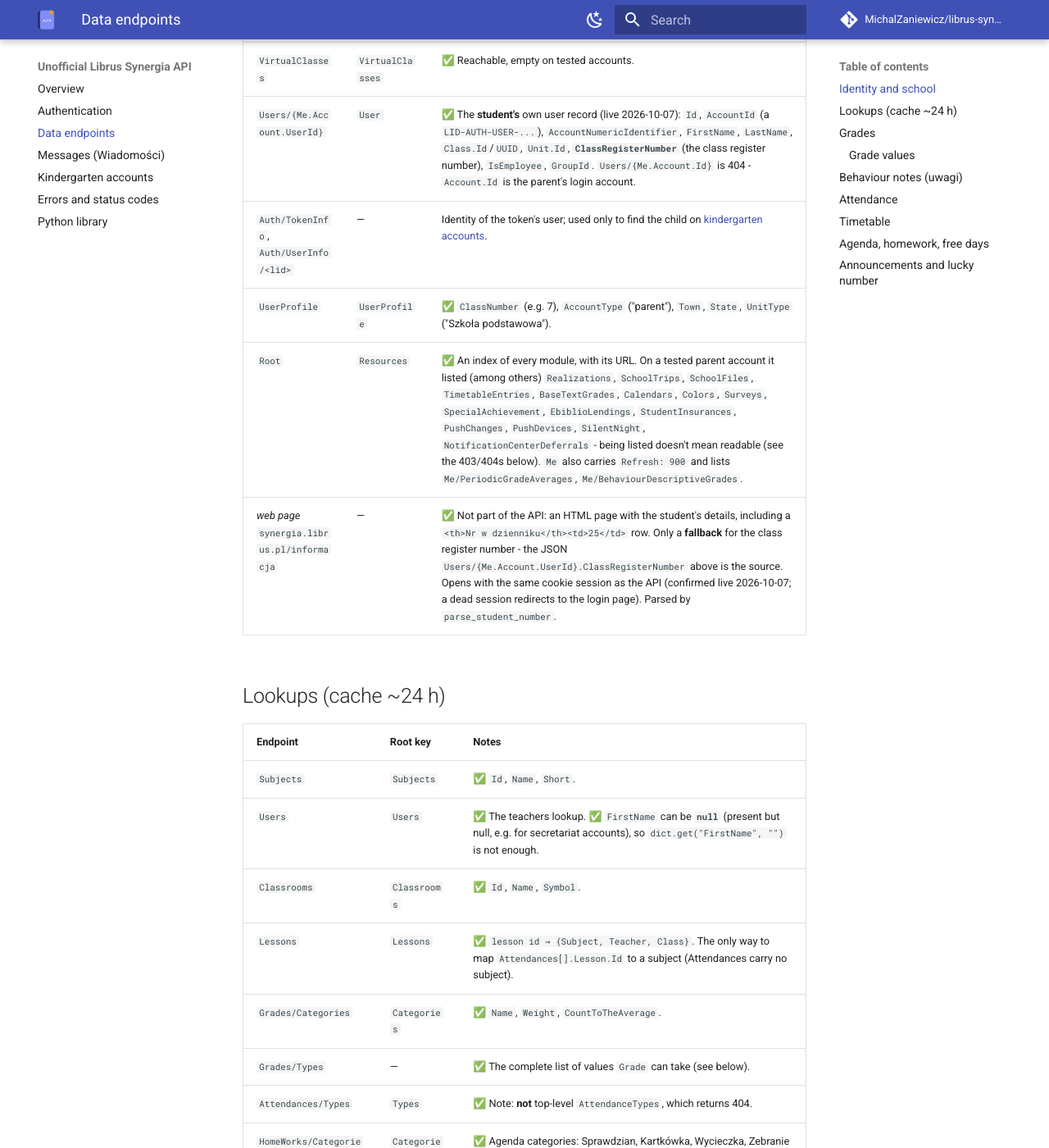
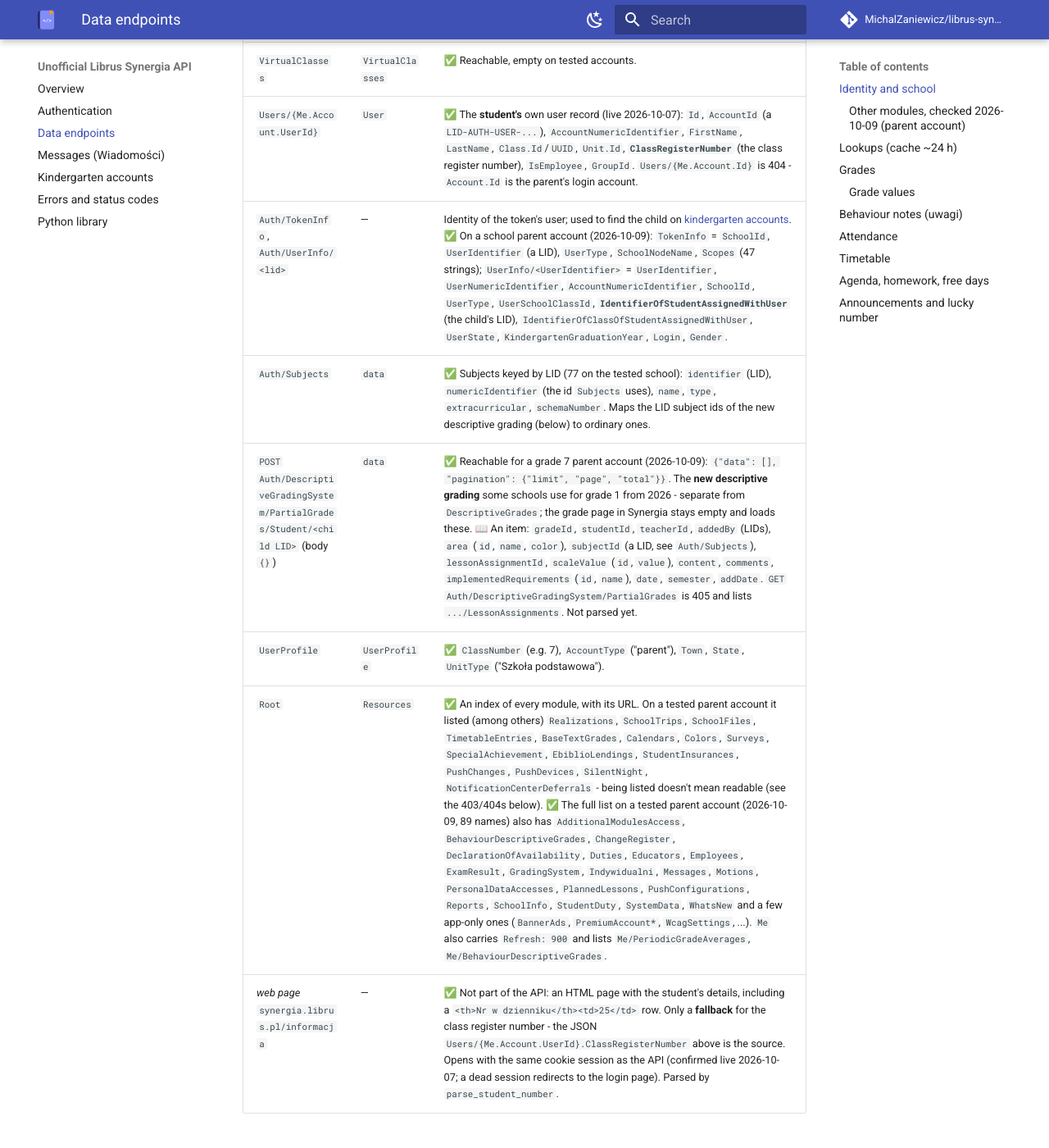
Before and after one commit to MichalZaniewicz/librus-synergia, an MkDocs documentation site: the page built from docs/endpoints.md, in a window 1280 px wide and 1400 px high, scrolled down 901 px. Shown: the whole window at 82% size. Built offline with MkDocs 1.6.1 and Material for MkDocs 9.7.7, drawn with Linux system fonts in a browser that asks for light colours; comment, search, counter and statistics services are not loaded; some of the changed text lies outside the part shown.

Commit message:
API notes: new descriptive grading (PartialGrades), Auth/Subjects, more modules, timetable day param, Wiadomosci senders/receivers and read receipts - checked live
Co-Authored-By: Claude Opus 5.5 <noreply@anthropic.com>

```diff
--- a/docs/endpoints.md
+++ b/docs/endpoints.md
@@ -30,10 +30,27 @@ Two things apply to every endpoint:
 | `Units` | — | ✅ School configuration: `GradesSettings.{Standard,Point,Descriptive}GradesEnabled`, bell schedule (`LessonsRange`), behaviour-points settings. |
 | `VirtualClasses` | `VirtualClasses` | ✅ Reachable, empty on tested accounts. |
 | `Users/{Me.Account.UserId}` | `User` | ✅ The **student's** own user record (live 2026-10-07): `Id`, `AccountId` (a `LID-AUTH-USER-...`), `AccountNumericIdentifier`, `FirstName`, `LastName`, `Class.Id`/`UUID`, `Unit.Id`, **`ClassRegisterNumber`** (the class register number), `IsEmployee`, `GroupId`. `Users/{Me.Account.Id}` is 404 - `Account.Id` is the parent's login account. |
-| `Auth/TokenInfo`, `Auth/UserInfo/<lid>` | — | Identity of the token's user; used only to find the child on [kindergarten accounts](kindergarten.md). |
+| `Auth/TokenInfo`, `Auth/UserInfo/<lid>` | — | Identity of the token's user; used to find the child on [kindergarten accounts](kindergarten.md). ✅ On a school parent account (2026-10-09): `TokenInfo` = `SchoolId`, `UserIdentifier` (a LID), `UserType`, `SchoolNodeName`, `Scopes` (47 strings); `UserInfo/<UserIdentifier>` = `UserIdentifier`, `UserNumericIdentifier`, `AccountNumericIdentifier`, `SchoolId`, `UserType`, `UserSchoolClassId`, **`IdentifierOfStudentAssignedWithUser`** (the child's LID), `IdentifierOfClassOfStudentAssignedWithUser`, `UserState`, `KindergartenGraduationYear`, `Login`, `Gender`. |
+| `Auth/Subjects` | `data` | ✅ Subjects keyed by LID (77 on the tested school): `identifier` (LID), `numericIdentifier` (the id `Subjects` uses), `name`, `type`, `extracurricular`, `schemaNumber`. Maps the LID subject ids of the new descriptive grading (below) to ordinary ones. |
+| `POST Auth/DescriptiveGradingSystem/PartialGrades/Student/<child LID>` (body `{}`) | `data` | ✅ Reachable for a grade 7 parent account (2026-10-09): `{"data": [], "pagination": {"limit", "page", "total"}}`. The **new descriptive grading** some schools use for grade 1 from 2026 - separate from `DescriptiveGrades`; the grade page in Synergia stays empty and loads these. 📖 An item: `gradeId`, `studentId`, `teacherId`, `addedBy` (LIDs), `area` (`id`, `name`, `color`), `subjectId` (a LID, see `Auth/Subjects`), `lessonAssignmentId`, `scaleValue` (`id`, `value`), `content`, `comments`, `implementedRequirements` (`id`, `name`), `date`, `semester`, `addDate`. `GET Auth/DescriptiveGradingSystem/PartialGrades` is 405 and lists `.../LessonAssignments`. Not parsed yet. |
 | `UserProfile` | `UserProfile` | ✅ `ClassNumber` (e.g. 7), `AccountType` ("parent"), `Town`, `State`, `UnitType` ("Szkoła podstawowa"). |
-| `Root` | `Resources` | ✅ An index of every module, with its URL. On a tested parent account it listed (among others) `Realizations`, `SchoolTrips`, `SchoolFiles`, `TimetableEntries`, `BaseTextGrades`, `Calendars`, `Colors`, `Surveys`, `SpecialAchievement`, `EbiblioLendings`, `StudentInsurances`, `PushChanges`, `PushDevices`, `SilentNight`, `NotificationCenterDeferrals` - being listed doesn't mean readable (see the 403/404s below). `Me` also carries `Refresh: 900` and lists `Me/PeriodicGradeAverages`, `Me/BehaviourDescriptiveGrades`. |
+| `Root` | `Resources` | ✅ An index of every module, with its URL. On a tested parent account it listed (among others) `Realizations`, `SchoolTrips`, `SchoolFiles`, `TimetableEntries`, `BaseTextGrades`, `Calendars`, `Colors`, `Surveys`, `SpecialAchievement`, `EbiblioLendings`, `StudentInsurances`, `PushChanges`, `PushDevices`, `SilentNight`, `NotificationCenterDeferrals` - being listed doesn't mean readable (see the 403/404s below). ✅ The full list on a tested parent account (2026-10-09, 89 names) also has `AdditionalModulesAccess`, `BehaviourDescriptiveGrades`, `ChangeRegister`, `DeclarationOfAvailability`, `Duties`, `Educators`, `Employees`, `ExamResult`, `GradingSystem`, `Indywidualni`, `Messages`, `Motions`, `PersonalDataAccesses`, `PlannedLessons`, `PushConfigurations`, `Reports`, `SchoolInfo`, `StudentDuty`, `SystemData`, `WhatsNew` and a few app-only ones (`BannerAds`, `PremiumAccount*`, `WcagSettings`, ...). `Me` also carries `Refresh: 900` and lists `Me/PeriodicGradeAverages`, `Me/BehaviourDescriptiveGrades`. |
 | *web page* `synergia.librus.pl/informacja` | — | ✅ Not part of the API: an HTML page with the student's details, including a `<th>Nr w dzienniku</th><td>25</td>` row. Only a **fallback** for the class register number - the JSON `Users/{Me.Account.UserId}.ClassRegisterNumber` above is the source. Opens with the same cookie session as the API (confirmed live 2026-10-07; a dead session redirects to the login page). Parsed by `parse_student_number`. |
+
+### Other modules, checked 2026-10-09 (parent account)
+
+| Endpoint | Result |
+|---|---|
+| `AdditionalModulesAccess` | ✅ 200 `{"Data": {"module", "access"}}` |
+| `SystemData` | ✅ 200 `{"Date", "Time"}` - the server's date and time |
+| `PushConfigurations` | ✅ 200 `{"version", "settings": {...}}` - which changes the app pushes (grades, attendances, calendars, notes, homeWorks, notices, plannedLessons, realizations, ... each `add`/`edit`/`delete`) |
+| `Auth/Photos` | ✅ 200 `{"data": {"status", "photo", "awaitingPhoto"}}` (no photo on the tested account) |
+| `Calendars/SchoolFreeDays`, `Calendars/ClassFreeDays` | ✅ 200, the same data as `SchoolFreeDays` / `ClassFreeDays` (with `AddDate`) |
+| `Educators` | ✅ 405 - only lists `Educators/EducatorCalendarTasks` |
+| `ChangeRegister` | ✅ 400 `InvalidRequest` - needs parameters (not known) |
+| `SchoolInfo`, `Duties`, `WhatsNew` | ✅ 401 `Insufficient scopes` |
+| `StudentDuty` | ✅ 403 `Account not have access to resource` |
+| `ExamResult`, `DescriptiveLessonGrades` | ✅ 404 |
 
 ## Lookups (cache ~24 h)
 
@@ -178,6 +195,7 @@ GET Timetables?weekStart=YYYY-MM-DD      (a Monday)
 - ✅ `Timetables/OtherActivitiesRegister?dateFrom=&dateTo=&hideOutdatedEntries=false` answers `{"data": [...]}` (extracurricular activities); empty on the tested account.
 - ✅ **`Realizations`** = the **lessons held, with their topics** (168 entries a month into the year): `Id` (a `t`-prefixed string), `Lesson.Id`, `LessonNo`, `Date`, **`Topic`**, `IsTrip`, `CountInStatistics`, `CountInRPN`, `AddedBy.Id`. The JSON counterpart of the `zrealizowane_lekcje` web page. Also `Realizations/TypesOfDays` (`Dzień powszedni`, `Święto`), `/TypesOfClasses`, `/ThematicTeaching`, `/FilledByTeacher`.
 - ✅ `PlannedLessons` is reachable and empty on the tested account.
+- ✅ `Timetables?day=YYYY-MM-DD` returns just that one day (`weekStart=` returns 7). Not used by the library.
 - ✅ Other lesson fields seen: `Lesson`, `Class`, `DateFrom`, `DateTo`,
   `DayNo`, `TimetableEntry`, `VirtualClass`/`VirtualClassName` (on lessons
   for a virtual class / group).
@@ -209,7 +227,7 @@ no JSON at all on Gateway 2.0 - it most likely lives on the newer
 | Endpoint | Root key | Notes |
 |---|---|---|
 | `SchoolNotices` | `SchoolNotices` | ✅ `Subject`, `Content` (full text, not truncated), `StartDate`, `EndDate`, `CreationDate`, `WasRead`. ✅ `Id` is a **string**. |
-| `LuckyNumbers` | `LuckyNumber` | ✅ `{"LuckyNumber": {"LuckyNumber": 13, "LuckyNumberDay": "2026-09-08"}}`. ✅ The number for the **next** school day can appear a day early, so check `LuckyNumberDay`. |
+| `LuckyNumbers` | `LuckyNumber` | ✅ `{"LuckyNumber": {"LuckyNumber": 13, "LuckyNumberDay": "2026-09-08"}}`. ✅ The number for the **next** school day can appear a day early, so check `LuckyNumberDay`. ✅ `?forDay=YYYY-MM-DD` answers 403 on a parent account. |
 
 The student's own class-register number is in the JSON API: ✅
 `Users/{Me.Account.UserId}.ClassRegisterNumber` (see
```
Also changed, not shown: docs/messages.md (+6 -1 lines).
